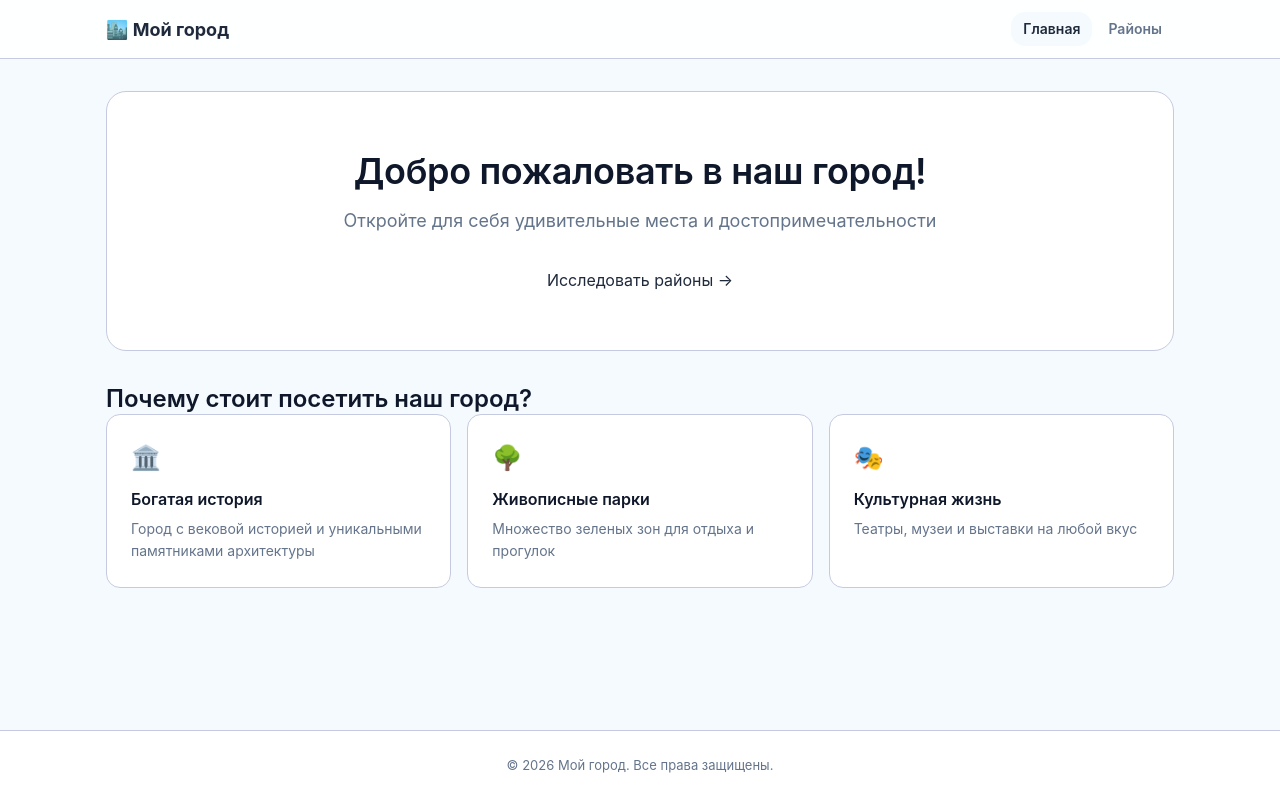
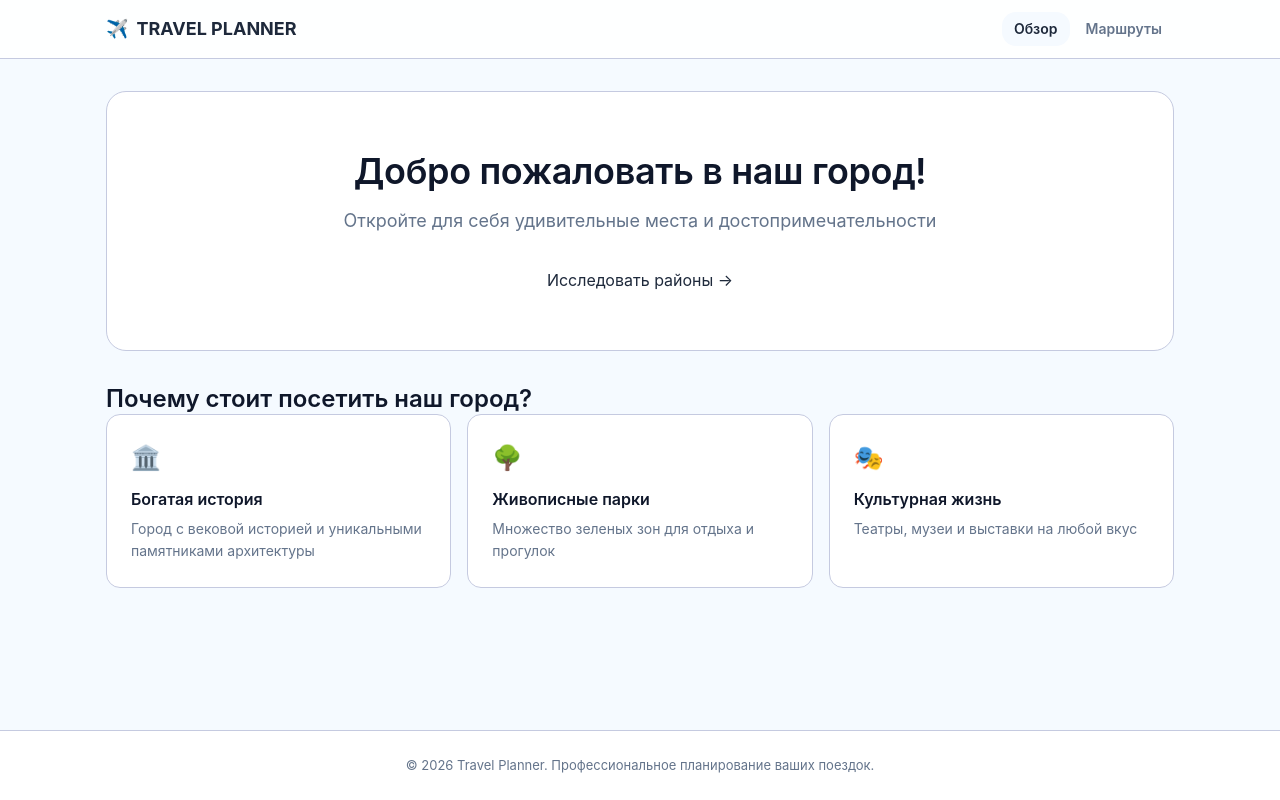
Before and after one commit to ArtemKutsan/react-30-summary-6, a React (Vite) app: page / in a window 1280 px wide. Built offline with nearby package versions, Linux system fonts and the light colour scheme.

Commit message:
update: Корректировка названий заголовков

```diff
--- a/src/components/Layout/index.jsx
+++ b/src/components/Layout/index.jsx
@@ -1,26 +1,28 @@
 // src/components/Layout/index.jsx
-// import styles from './Layout.module.css';
 import { NavLink, Outlet } from 'react-router-dom';
+import '../../App.css';
 
 function Layout() {
   return (
     <div className="layout">
       <header className="header">
         <div className="container">
-          <h1 className="logo">🏙️ Мой город</h1>
+          <NavLink to="/" className="logo">
+            <span>✈️</span> TRAVEL PLANNER
+          </NavLink>
           <nav className="nav">
             <NavLink
               to="/"
               className={({ isActive }) => (isActive ? 'nav-link active' : 'nav-link')}
               end
             >
-              Главная
+              Обзор
             </NavLink>
             <NavLink
               to="/categories"
               className={({ isActive }) => (isActive ? 'nav-link active' : 'nav-link')}
             >
-              Районы
+              Маршруты
             </NavLink>
           </nav>
         </div>
@@ -32,7 +34,7 @@ function Layout() {
       </main>
       <footer className="footer">
         <div className="container">
-          <p>© 2026 Мой город. Все права защищены.</p>
+          <p>© 2026 Travel Planner. Профессиональное планирование ваших поездок.</p>
         </div>
       </footer>
     </div>
```
